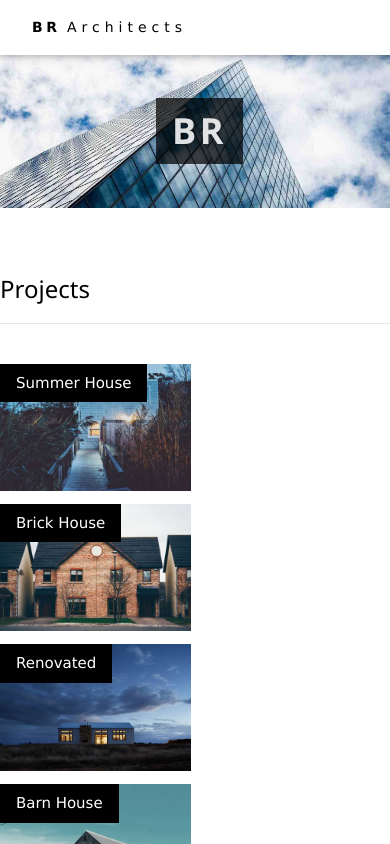
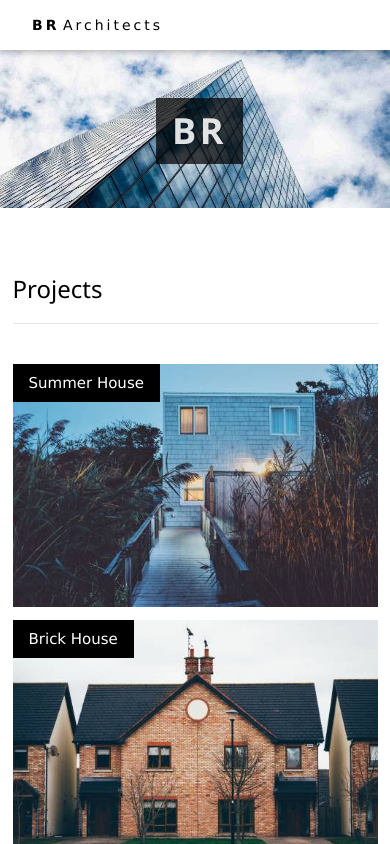
Before and after one commit to Adil-Asad/Architects, a Next.js app: page / in a window 390 px wide. Shown: the top 844 px of the page. Built offline with nearby package versions, Linux system fonts and the light colour scheme.

Commit message:
added tablet responsiveness revision # 1

```diff
--- a/src/styles/about.module.css
+++ b/src/styles/about.module.css
@@ -45,14 +45,14 @@
 .cardBtn:hover {
   background-color: #ccc;
 }
-@media only screen and (max-width: 430px) {
+@media only screen and (min-width: 601px) and (max-width: 1280px) {
+  .imageContainer {
+    width: 48%;
+  }
+}
+
+@media only screen and (max-width: 600px) {
   .imageContainer {
     width: 100%;
   }
 }
-
-@media only screen and (max-width: 992px) {
-  .imageContainer {
-    width: 49%;
-  }
-}
--- a/src/styles/container.module.css
+++ b/src/styles/container.module.css
@@ -1,10 +1,10 @@
 .container {
-  max-width: 1500px;
+  max-width: 1440px;
   margin-left: auto;
   margin-right: auto;
 }
 
-@media only screen and (max-width: 430px) {
+@media only screen and (max-width: 600px) {
   .container {
     max-width: 365px;
     margin-left: auto;
@@ -12,9 +12,9 @@
   }
 }
 
-@media only screen and (max-width: 992px) {
+@media only screen and (min-width: 601px) and (max-width: 1280px) {
   .container {
-    max-width: 925px;
+    max-width: 992px;
     margin-left: auto;
     margin-right: auto;
   }
--- a/src/styles/footer.module.css
+++ b/src/styles/footer.module.css
@@ -5,6 +5,7 @@
   align-items: center;
   justify-content: center;
   height: 6rem;
+  width: 100%;
 }
 
 .w3 {
--- a/src/styles/hero.module.css
+++ b/src/styles/hero.module.css
@@ -1,7 +1,7 @@
 .heroContainer {
   position: relative;
 
-  max-width: 1500px;
+  max-width: 1440px;
   margin-left: auto;
   margin-right: auto;
 }
@@ -32,7 +32,7 @@
   font-size: 36px;
 }
 
-@media only screen and (max-width: 430px) {
+@media only screen and (max-width: 600px) {
   .logoText {
     display: none;
   }
--- a/src/styles/map.module.css
+++ b/src/styles/map.module.css
@@ -1,24 +1,11 @@
-.heroContainer {
+/* .heroContainer {
   position: relative;
 
   max-width: 1500px;
   margin-left: auto;
   margin-right: auto;
-}
+} */
 
 .banner {
   width: 100%;
 }
-
-@media only screen and (max-width: 430px) {
-  .logoText {
-    display: none;
-  }
-
-  .heroLogo {
-    position: absolute;
-    top: 41%;
-    left: 40%;
-    align-items: center;
-  }
-}
--- a/src/styles/nav-bar.module.css
+++ b/src/styles/nav-bar.module.css
@@ -47,7 +47,7 @@
   background-color: #ccc;
 }
 
-@media only screen and (max-width: 430px) {
+@media only screen and (max-width: 600px) {
   .navContainer {
     height: 50px;
     padding: 0 1rem;
@@ -77,7 +77,7 @@
   }
 }
 
-@media only screen and (max-width: 992px) {
+@media only screen and (min-width: 601px) and (max-width: 1280px) {
   .navContainer {
     height: 55px;
     padding: 0 1rem;
--- a/src/styles/projects.module.css
+++ b/src/styles/projects.module.css
@@ -28,14 +28,14 @@
   width: 100%;
 }
 
-@media only screen and (max-width: 430px) {
+@media only screen and (min-width: 601px) and (max-width: 1280px) {
+  .imageContainer {
+    width: 48%;
+  }
+}
+
+@media only screen and (max-width: 600px) {
   .imageContainer {
     width: 100%;
   }
 }
-
-@media only screen and (max-width: 992px) {
-  .imageContainer {
-    width: 49%;
-  }
-}
```
